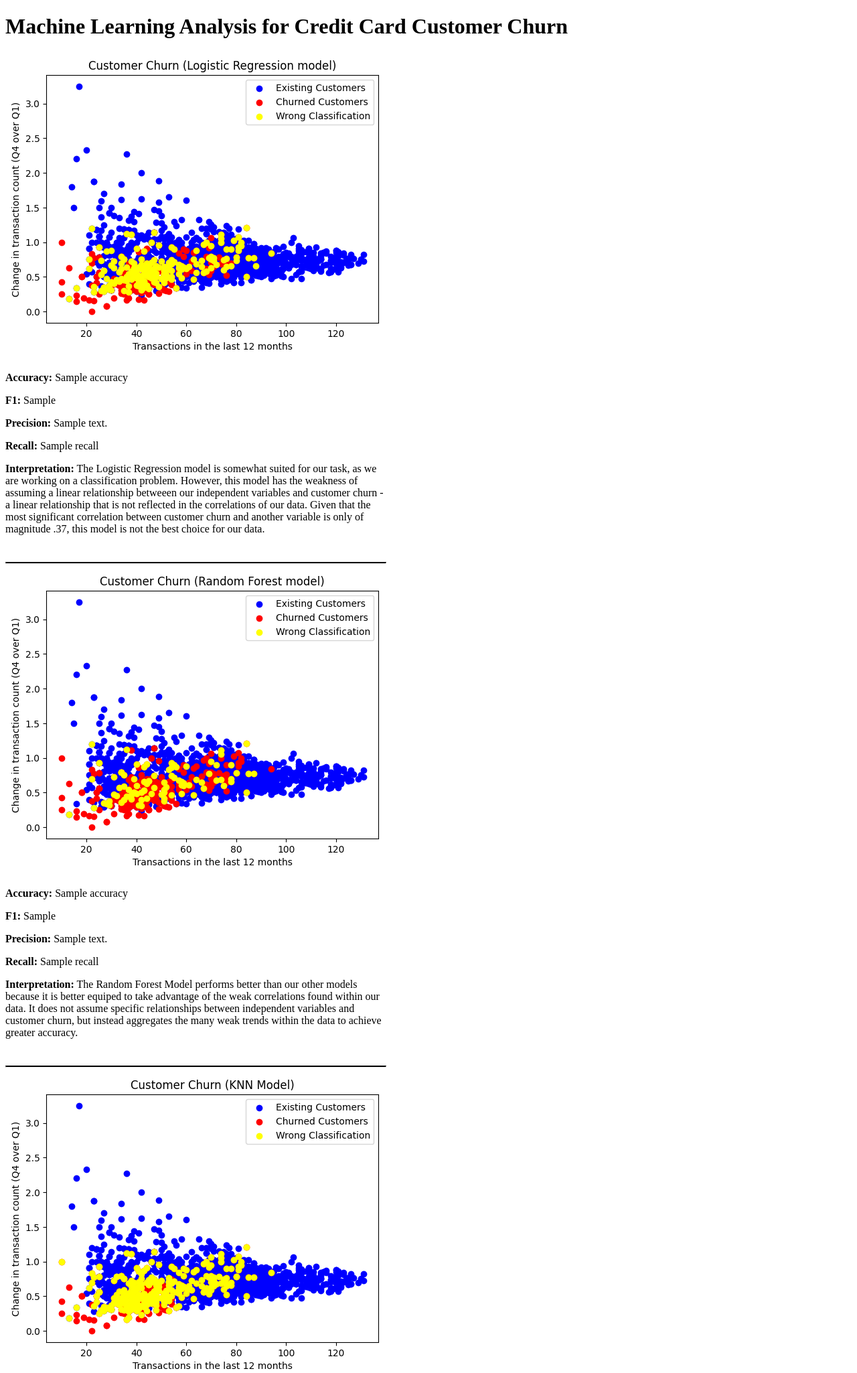
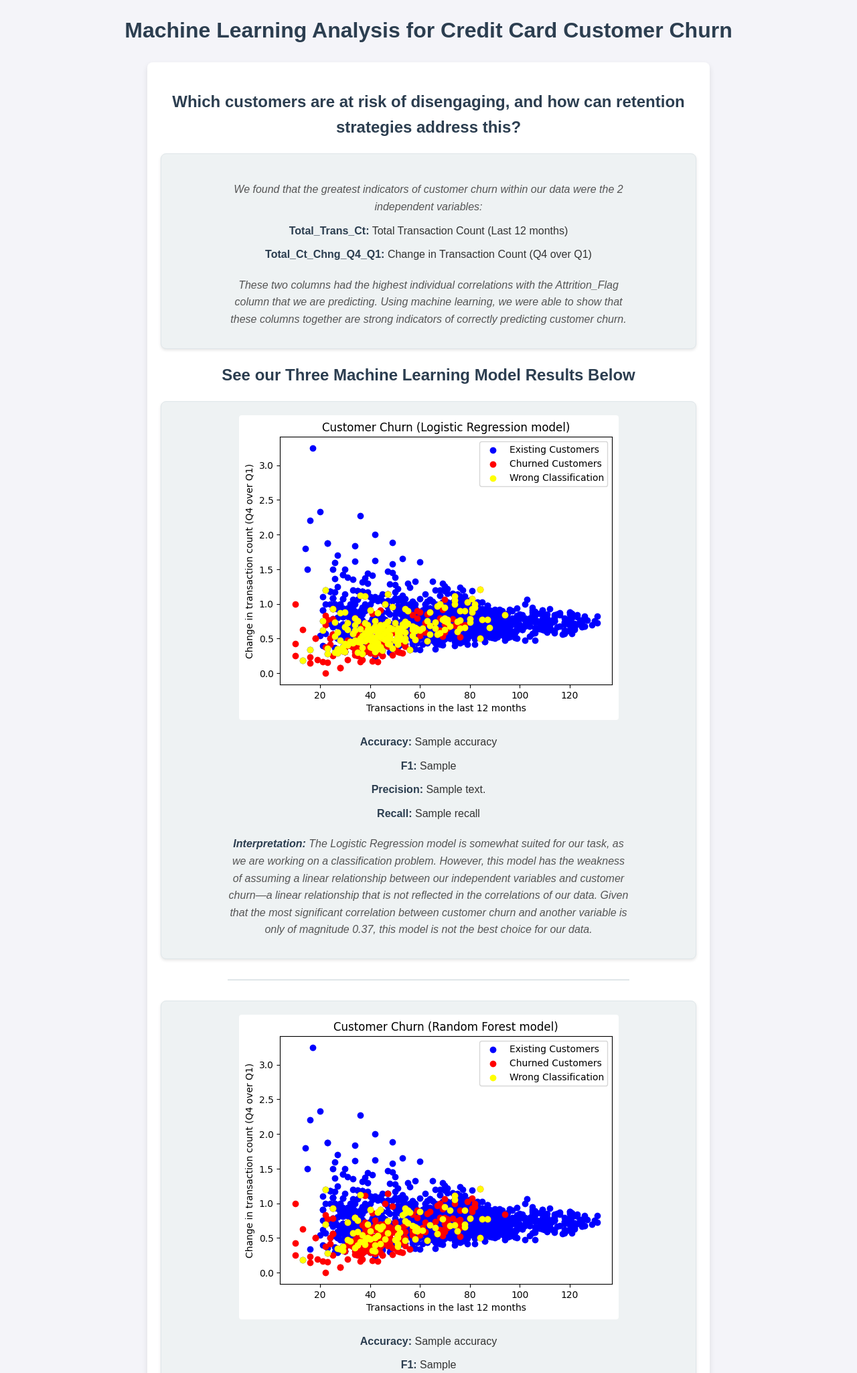
Before and after one commit to RickSlick3/CustomerChurn-AzureWebApp, a Flask app: template templates/churn.html in a window 1280 px wide. Shown: the top 2050 px of the page at 67% size. Run offline with Flask 3, Linux system fonts and the light colour scheme; the template is opened without the code that fills it: most values are stand-ins (such as "Sample title", 1, 10 or a date in 2020); parts of the project's set-up code (start-up, migrations or seed data) failed here and were passed over.

Commit message:
finished ML analysis page

```diff
--- a/templates/churn.html
+++ b/templates/churn.html
@@ -5,30 +5,106 @@
     <meta name="viewport" content="width=device-width, initial-scale=1.0">
     <title>Churn Analysis</title>
     <style>
+        /* General Styles */
+        body {
+            font-family: Arial, sans-serif;
+            line-height: 1.6;
+            margin: 0;
+            padding: 0;
+            background-color: #f4f4f9;
+            color: #333;
+        }
+
+        h1, h2 {
+            color: #2c3e50;
+            text-align: center;
+        }
+
+        h1 {
+            margin-top: 20px;
+        }
+
+        h2 {
+            margin: 20px 0;
+        }
+
         p {
-            max-width: 567px;
+            max-width: 600px;
+            margin: 10px auto;
         }
+
+        /* Styling for divs and containers */
+        .dashboard {
+            padding: 20px;
+            margin: auto;
+            max-width: 800px;
+            background: white;
+            box-shadow: 0 4px 8px rgba(0, 0, 0, 0.1);
+            border-radius: 8px;
+        }
+
+        .chart1, .chart2, .chart3, .question {
+            margin: 20px auto;
+            padding: 20px;
+            background-color: #eef2f3;
+            border: 1px solid #dfe6e9;
+            border-radius: 8px;
+            box-shadow: 0 2px 4px rgba(0, 0, 0, 0.1);
+        }
+
+        img {
+            display: block;
+            margin: 0 auto 20px;
+            max-width: 100%;
+            height: auto;
+            border-radius: 4px;
+        }
+
+        .interp {
+            margin-top: 20px;
+            font-style: italic;
+            color: #555;
+        }
+
+
+
         hr {
-            max-width: 567px;
-            margin-left: 0;
-            border-top: 2px solid black;
+            border: none;
+            border-top: 2px solid #dfe6e9;
+            margin: 30px auto;
+            max-width: 600px;
         }
-        .interp {
-            margin-bottom: 40px;
+
+        /* Highlighting key values */
+        p strong {
+            color: #2c3e50;
+        }
+
+        /* Center align all content */
+        .content {
+            text-align: center;
         }
     </style>
 </head>
 <body>
     <h1>Machine Learning Analysis for Credit Card Customer Churn</h1>
     <div class="dashboard">
-        <div class="chart-container">
+        <div class="content">
+            <h2>Which customers are at risk of disengaging, and how can retention strategies address this?</h2>
+            <div class="question">
+                <p class="interp">We found that the greatest indicators of customer churn within our data were the 2 independent variables:</p>
+                <p><strong>Total_Trans_Ct:</strong> Total Transaction Count (Last 12 months)</p>
+                <p><strong>Total_Ct_Chng_Q4_Q1:</strong> Change in Transaction Count (Q4 over Q1)</p>
+                <p class="interp">These two columns had the highest individual correlations with the Attrition_Flag column that we are predicting. Using machine learning, we were able to show that these columns together are strong indicators of correctly predicting customer churn.</p>
+            </div>
+            <h2>See our Three Machine Learning Model Results Below</h2>
             <div class="chart1">
                 <img src="{{ url_for('static', filename='images/logistic_regression.png') }}" alt="Logistic Regression">
                 <p><strong>Accuracy:</strong> {{ log.accuracy }}</p>
                 <p><strong>F1:</strong> {{ log.f1 }}</p>
                 <p><strong>Precision:</strong> {{ log.precision }}</p>
                 <p><strong>Recall:</strong> {{ log.recall }}</p>
-                <p class="interp"><strong>Interpretation:</strong> The Logistic Regression model is somewhat suited for our task, as we are working on a classification problem. However, this model has the weakness of assuming a linear relationship betweeen our independent variables and customer churn - a linear relationship that is not reflected in the correlations of our data. Given that the most significant correlation between customer churn and another variable is only of magnitude .37, this model is not the best choice for our data.</p>
+                <p class="interp"><strong>Interpretation:</strong> The Logistic Regression model is somewhat suited for our task, as we are working on a classification problem. However, this model has the weakness of assuming a linear relationship between our independent variables and customer churn—a linear relationship that is not reflected in the correlations of our data. Given that the most significant correlation between customer churn and another variable is only of magnitude 0.37, this model is not the best choice for our data.</p>
             </div>
             <hr>
             <div class="chart2">
@@ -37,7 +113,7 @@
                 <p><strong>F1:</strong> {{ forest.f1 }}</p>
                 <p><strong>Precision:</strong> {{ forest.precision }}</p>
                 <p><strong>Recall:</strong> {{ forest.recall }}</p>
-                <p class="interp"><strong>Interpretation:</strong> The Random Forest Model performs better than our other models because it is better equiped to take advantage of the weak correlations found within our data. It does not assume specific relationships between independent variables and customer churn, but instead aggregates the many weak trends within the data to achieve greater accuracy.</p>
+                <p class="interp"><strong>Interpretation:</strong> The Random Forest Model performs better than our other models because it is better equipped to take advantage of the weak correlations found within our data. It does not assume specific relationships between independent variables and customer churn but instead aggregates the many weak trends within the data to achieve greater accuracy.</p>
             </div>
             <hr>
             <div class="chart3">
@@ -46,7 +122,15 @@
                 <p><strong>F1:</strong> {{ knn.f1 }}</p>
                 <p><strong>Precision:</strong> {{ knn.precision }}</p>
                 <p><strong>Recall:</strong> {{ knn.recall }}</p>
-                <p class="interp"><strong>Interpretation:</strong> This model is interesting precisely because it achieves decent accuracy while only using two independent variables: The number of transactions a customer has had in the last 12 months ('Total_Trans_Ct') and the change in number of transactions between quarters one and four ('Total_Ct_Chng_Q4_Q1'). While this is our least accurate model, we believe it demonstrates how significant these two variables are in predicting customer behavior.</p>
+                <p class="interp"><strong>Interpretation:</strong> This model is interesting precisely because it achieves decent accuracy while only using two independent variables: the number of transactions a customer has had in the last 12 months ('Total_Trans_Ct') and the change in the number of transactions between quarters one and four ('Total_Ct_Chng_Q4_Q1'). While this is our least accurate model, we believe it demonstrates how significant these two variables are in predicting customer behavior.</p>
+            </div>
+            <h2>Possible Retention Strategy</h2>
+            <div class="question">
+                <p class="interp"><strong>Incentivise with Rewards Program:</strong> These models predict customer churn well based on the total transaction count over the last 12 months and the change in transactions count in Q4 over Q1. These are both negative correlations with customer churn with respective values of <strong>-0.37 and -0.29</strong>.</p>
+                <p class="interp">One way to retain credit card customers would to be incentivising them with rewards. Rewards (or points) can be given to customers that do one or more of the following:</p>
+                <li class="interp">Completing a certain number of transactions over a certain ammount</li>
+                <li class="interp">Completing a consistent number of transactions each month</li>
+                <p class="interp">This strategy could help positively increase these correlations and hopefully reduce the ammount of churned customers.</p>
             </div>
         </div>
     </div>
--- a/templates/dashboard.html
+++ b/templates/dashboard.html
@@ -6,9 +6,9 @@
     <title>Analytics Dashboard</title>
     <style>
         .chart5 {
-            float: left;           /* Float both divs to the left */
-            margin-right: 10px;    /* Add space between the two divs (optional) */
-            text-align: center;    /* Optional: center the image within the div */
+            float: left;
+            margin-right: 10px;
+            text-align: center;
         }
         /* Button styling */
         .button {
--- a/utils/df_utils.py
+++ b/utils/df_utils.py
@@ -54,6 +54,9 @@ def set_up(df):
 
     # check that labels have been properly encoded
     non_numerical_columns = df.select_dtypes(exclude=['float64', 'int64']).columns
-    print(list(non_numerical_columns) == [])
+    if list(non_numerical_columns) == []:
+        print("SUCCES --> All numerical mappings succeeded")
+    else:
+        print("ERROR --> Numerical mappings failed")
 
     return df
```
Also changed, not shown: utils/ml_utils.py (+42 -48 lines).
